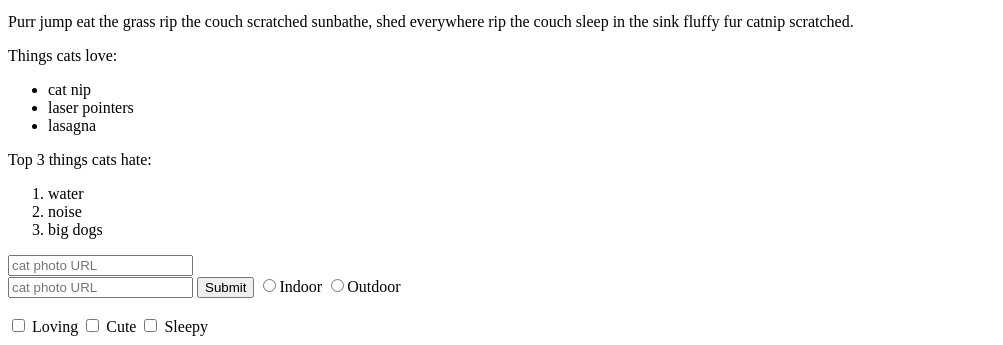
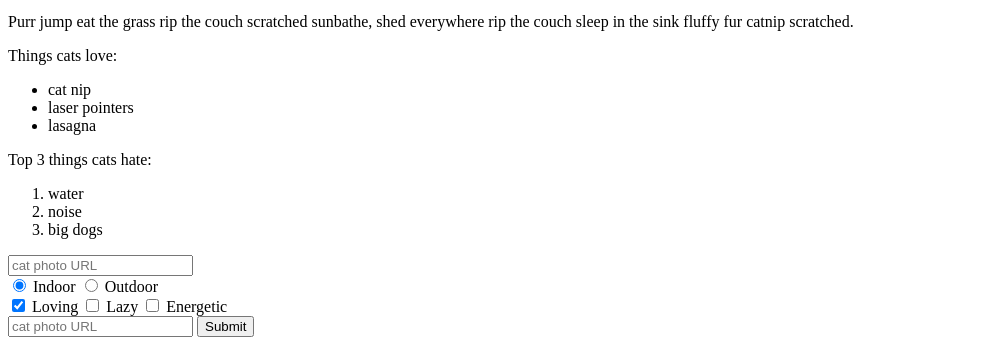
Before and after one commit to Annsysadm/JS_learning, a plain HTML site: page freeCodeCamp/basic.html in a window 1280 px wide. Shown: the part 476-821 px from the top of the page, without its empty margins (0-1003 px from the left). Drawn offline with Linux system fonts and the light colour scheme.

Commit message:
radio and checkbox set checked
Set the first of your radio buttons and the first of your checkboxes to both be checked by default

```diff
--- a/freeCodeCamp/basic.html
+++ b/freeCodeCamp/basic.html
@@ -30,19 +30,13 @@
 </ol>
    <input type="text" placeholder="cat photo URL">
  <form action="/submit-cat-photo">
+    <label><input type="radio" name="indoor-outdoor" checked> Indoor</label>
+    <label><input type="radio" name="indoor-outdoor"> Outdoor</label><br>
+    <label><input type="checkbox" name="personality" checked> Loving</label>
+    <label><input type="checkbox" name="personality"> Lazy</label>
+    <label><input type="checkbox" name="personality"> Energetic</label><br>
     <input type="text" placeholder="cat photo URL" required>
     <button type="submit">Submit</button>
-    <label for="indoor">
-      <input id="indoor" type="radio" name="indoor-outdoor">Indoor
-    </label>
-    <label for="indoor">
-      <input id="indoor" type="radio" name="indoor-outdoor">Outdoor
-    </label>
-    <br>
-    <br>
-    <label for="loving"><input id="loving" type="checkbox" name="personality"> Loving</label>
-    <label for="cute"><input id="cute" type="checkbox" name="personality"> Cute</label>
-    <label for="sleepy"><input id="sleepy" type="checkbox" name="personality"> Sleepy</label>
   </form>
 </main>
 </body>
```
